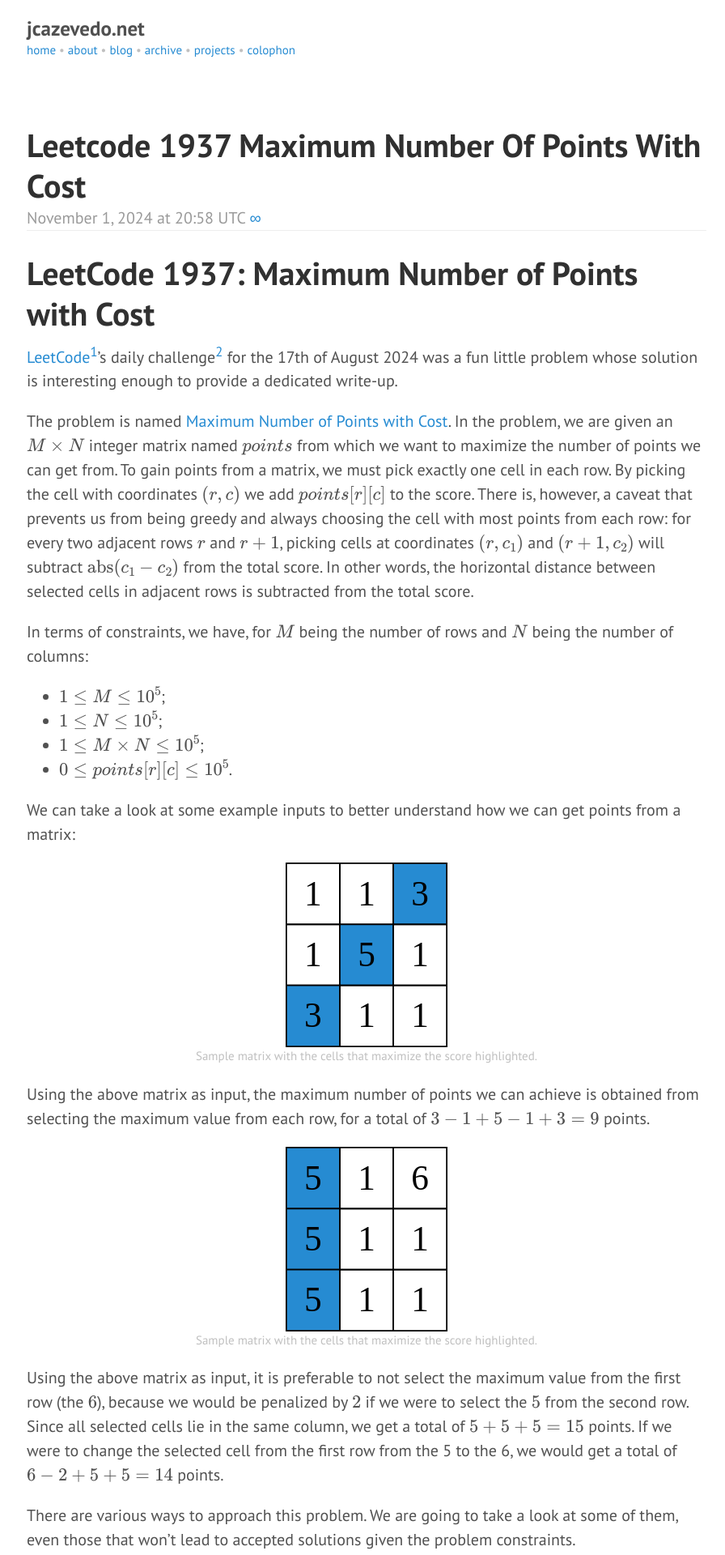
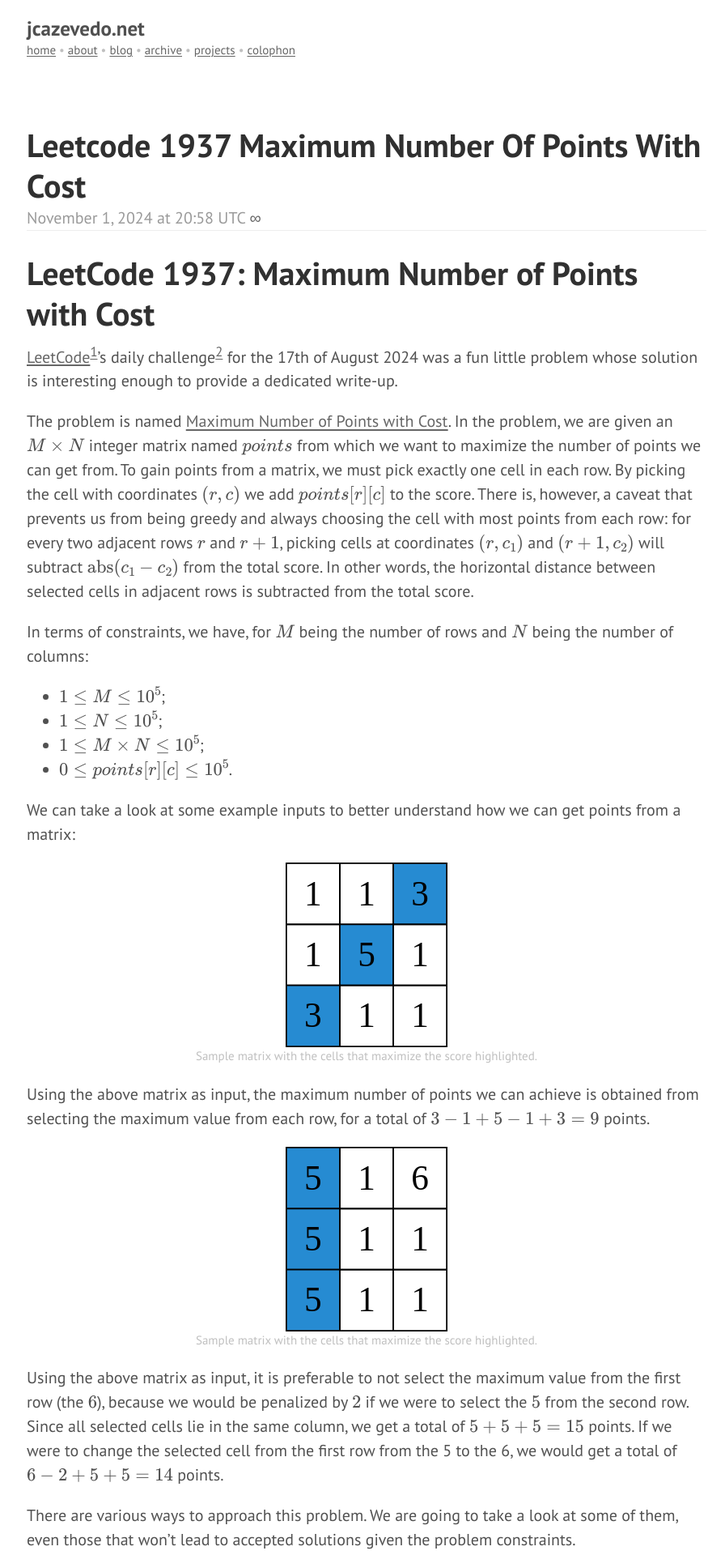
Before and after one commit to jcazevedo/jcazevedo.net, a Jekyll site: the page built from blog/index.html, in a window 1280 px wide. Shown: the top 1920 px of the page at 81% size, without its empty margins (187-1083 px from the left). Built offline with Jekyll 4.4.1, drawn with Linux system fonts in a browser that asks for light colours; the list of posts is cut into pages by our own code.

Commit message:
Make anchors grey

```diff
--- a/css/main.css
+++ b/css/main.css
@@ -70,11 +70,20 @@ body {
  */
 
 a {
-  color: #268bd2;
-  text-decoration: none;
+  color: #666666;
+  text-decoration: underline;
+  text-underline-offset: .15em;
   -webkit-transition: all .2s ease-in-out;
      -moz-transition: all .2s ease-in-out;
           transition: all .2s ease-in-out;
+}
+
+.masthead-title a,
+.post-title a,
+.post-link a,
+.pagination-item,
+.post-extra-header a {
+  text-decoration: none;
 }
 
 a strong {
@@ -83,7 +92,7 @@ a strong {
 
 a:hover,
 a:focus {
-  color: #0B4C7A;
+  color: #303030;
 }
 
 /*
```
